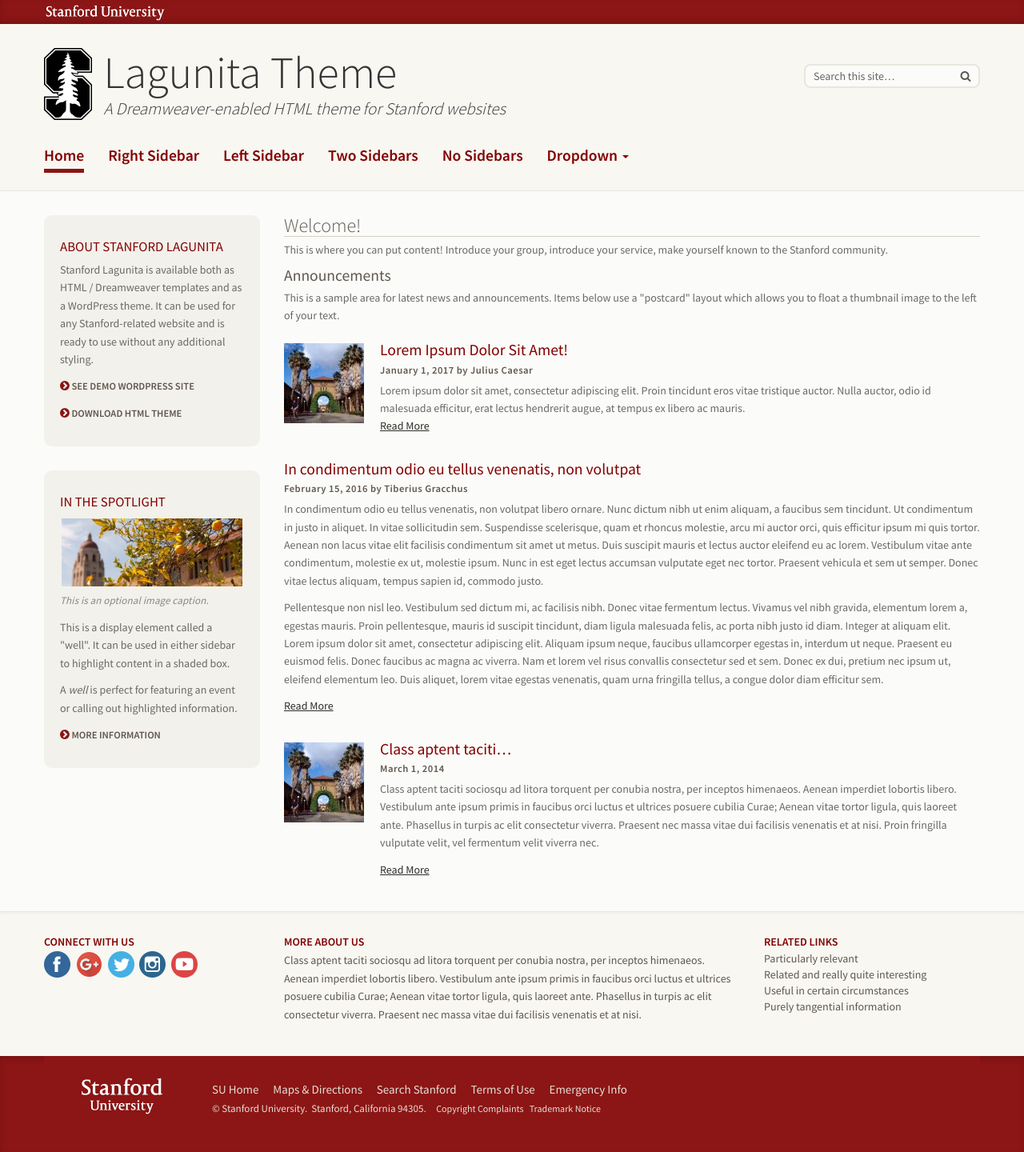
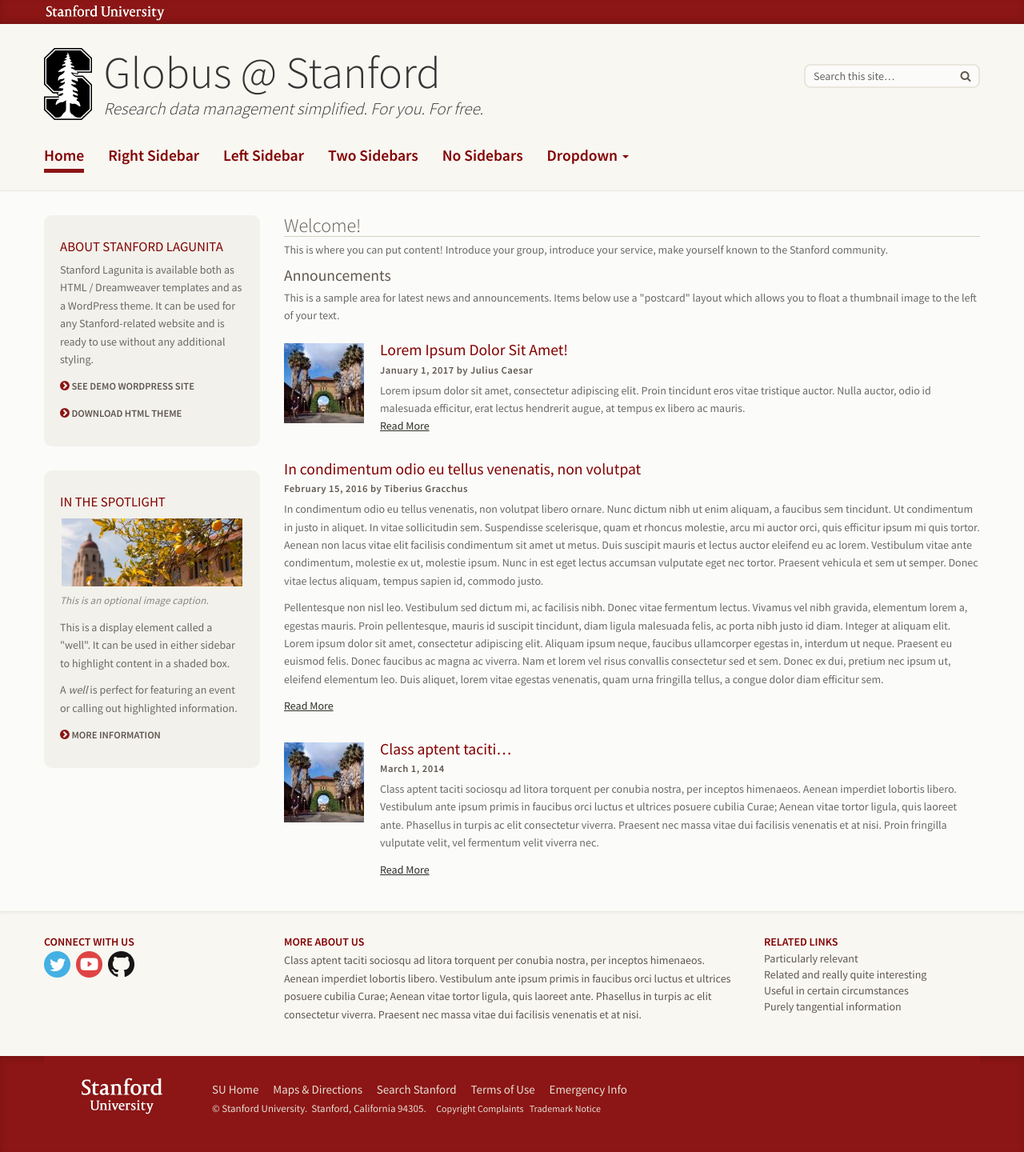
Before and after one commit to stanford-rc/globus.stanford.edu, a Jekyll site: the page built from index.html, in a window 1280 px wide. Shown: the whole page at 80% size. Built offline with Jekyll 4.4.1, drawn with Linux system fonts in a browser that asks for light colours; nearby versions of some CDN libraries; the list of posts is cut into pages by our own code; part of the change alters nothing that is shown.

Commit message:
Update site config

```diff
--- a/_config.yml
+++ b/_config.yml
@@ -4,8 +4,8 @@
 # The "image" is a URL that is relative to your site root.
 # The title and image are required.  If you do not want a slogan, change it to
 # "null" (_without_ the quotes).
-title: "Lagunita Theme"
-slogan: "A Dreamweaver-enabled HTML theme for Stanford websites"
+title: "Globus @ Stanford"
+slogan: "Research data management simplified.  For you.  For free."
 image: "assets/lagunita/images/block-s-logo@2x.png"
 
 # This section has site owner information.  It is used in a few places:
@@ -13,29 +13,29 @@ image: "assets/lagunita/images/block-s-logo@2x.png"
 # * The "Connect With Us" block at the bottom of each page.
 owner:
   # The owner name must be provided.
-  name: "My Group, My Department, Stanford University"
+  name: "Stanford Research Computing Center"
 
   # Next up is social media handles.  If you don't have one, use the word
   # "null", but without the quotes.
 
   # If you have a Facebook page, put your account name here.
   # Example, if your Facebook URL is https://facebook.com/xyz, put "xyz".
-  facebook: "Stanford"
+  facebook: null
 
   # If you have a Google Plus page, put in the page ID number.
-  gplus: 102312438958695854492
+  gplus: null
 
   # If you have a Twitter handle, put it here, _without_ the leading at-sign.
-  twitter: "Stanford"
+  twitter: "StanfordCompute"
 
   # If you have an Instagram account, put it here.
-  instagram: "stanford"
+  instagram: null
 
   # If you have a YouTube account, put your account name here.
   youtube: "StanfordUniversity"
 
   # If you have a GitHub org, put the name here.
-  github: null
+  github: "stanford-rc"
 
   # If you have a Slack (which your visitors can join), put the workspace name
   # here.  Example: If you are at xyz.slack.com, put "xyz".
```
